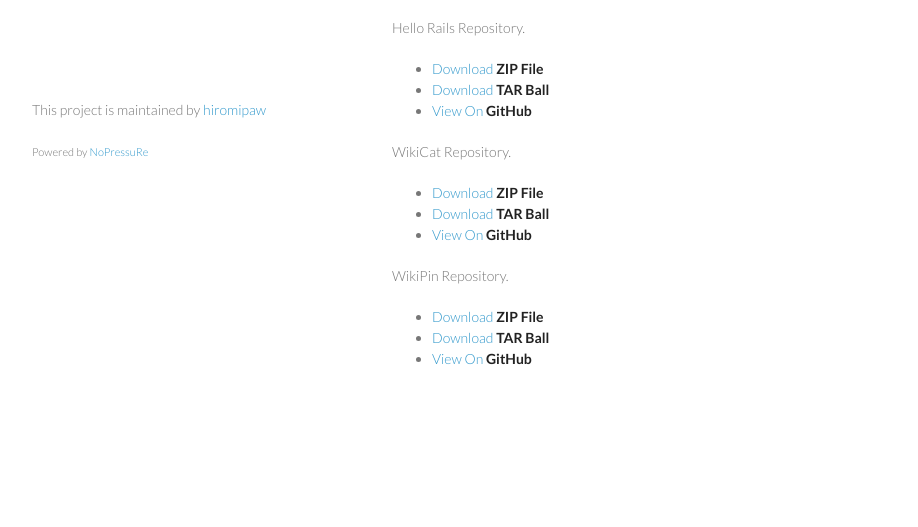
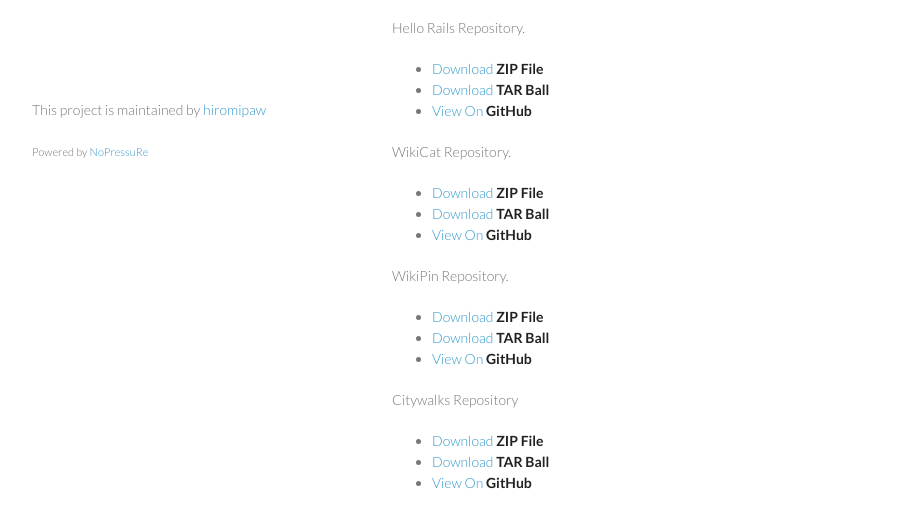
Before and after one commit to hiromipaw/RESTful-Rails-Development, a plain HTML site: page index.html in a window 1280 px wide. Shown: the part 569-1096 px from the top of the page, without its empty margins (178-1096 px from the left). Before the commit the page ends 1008 px from the top, so only its background shows below. Drawn offline with Linux system fonts and the light colour scheme.

Commit message:
Update index.html

```diff
--- a/index.html
+++ b/index.html
@@ -51,6 +51,12 @@
           <li><a href="https://github.com/hiromipaw/wikipin">View On <strong>GitHub</strong></a></li>
         </ul>
 
+        <p>Citywalks Repository</p>
+        <ul>
+          <li><a href="https://github.com/hiromipaw/citywalks/zipball/master">Download <strong>ZIP File</strong></a></li>
+          <li><a href="https://github.com/hiromipaw/citywalks/tarball/master">Download <strong>TAR Ball</strong></a></li>
+          <li><a href="https://github.com/hiromipaw/citywalks">View On <strong>GitHub</strong></a></li>
+        </ul>
       </section>
       <footer>
         <p>This project is maintained by <a href="https://github.com/hiromipaw">hiromipaw</a></p>
```
